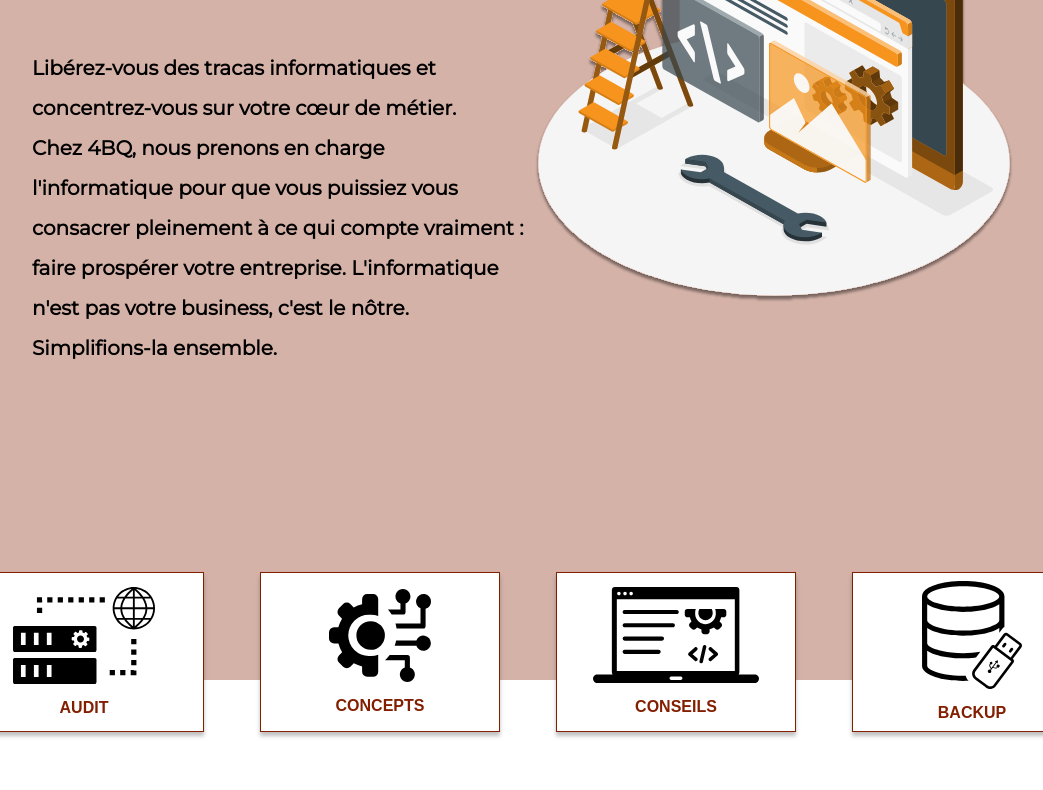
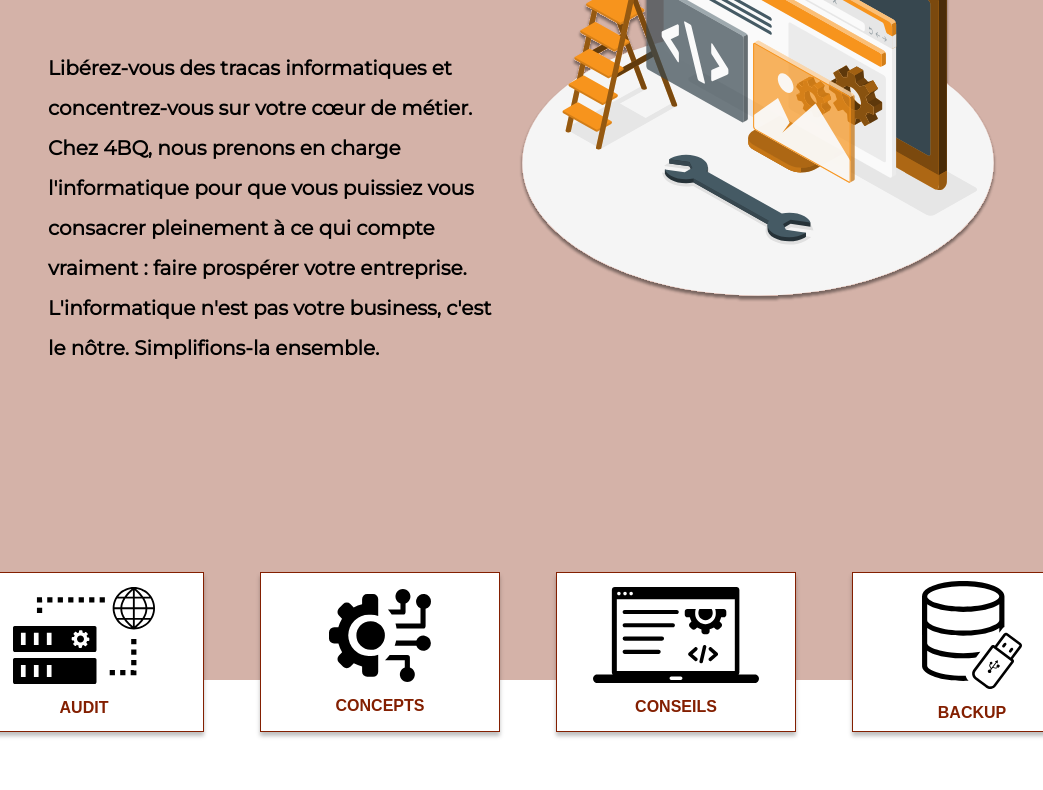
Before and after one commit to LolaSiebens/Landing-page, a plain HTML site: page 4BQ_Website/index.html in a window 1280 px wide. Shown: the part 399-1189 px from the top of the page, without its empty margins (112-1155 px from the left). Drawn offline with Linux system fonts and the light colour scheme.

Commit message:
six commit

```diff
--- a/4BQ_Website/css/style.css
+++ b/4BQ_Website/css/style.css
@@ -10,8 +10,8 @@ body {
 }
 
 .section-with-margin {
-    margin-right: 9rem;
-    margin-left: 9rem;
+    margin-right: 10rem;
+    margin-left: 10rem;
 }
 
 
```
